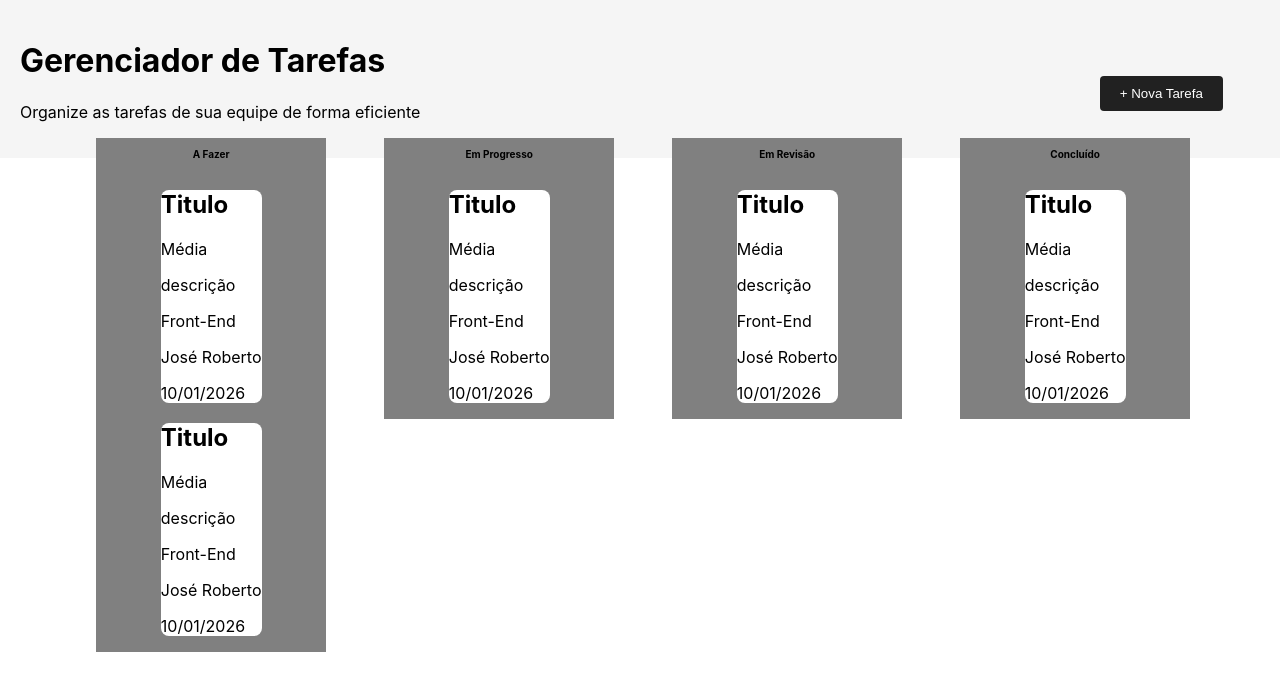
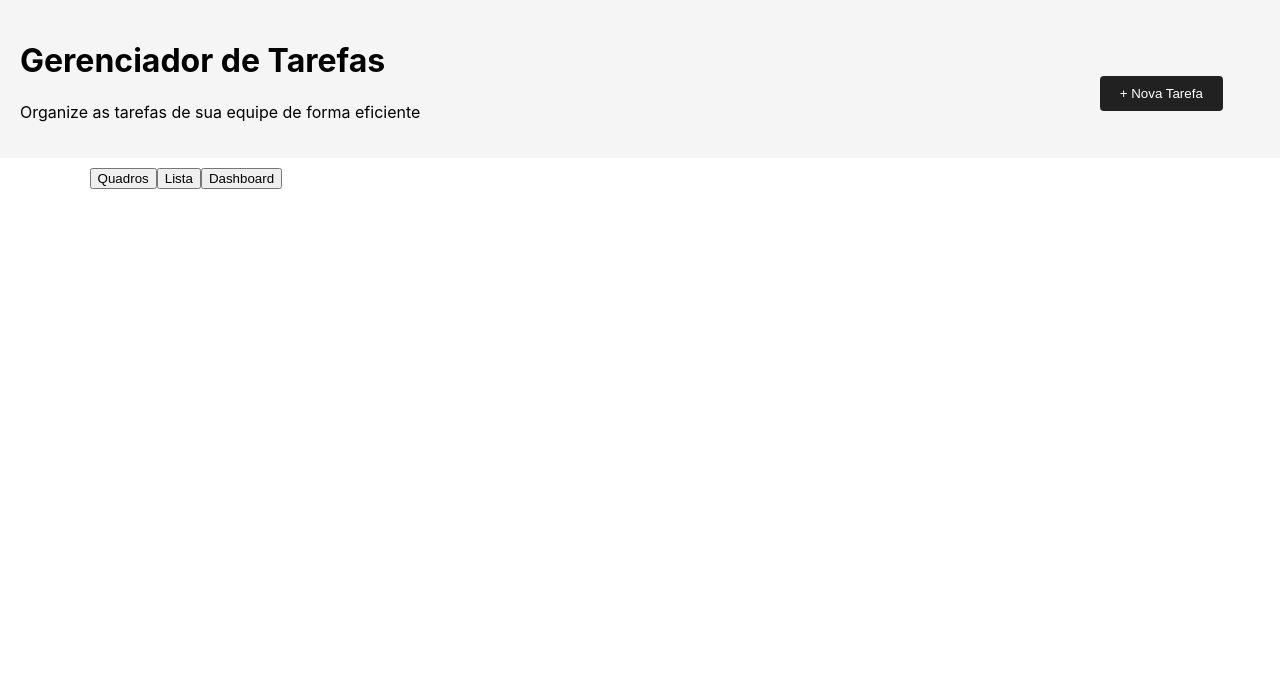
Before and after one commit to robertoHenriq/Gerenciador-de-Tarefas-Interativos, a React (Create React App) app: page / in a window 1280 px wide. Shown: the top 690 px of the page. Built offline with nearby package versions, Linux system fonts and the light colour scheme.

Commit message:
Refazendo os objetos como tarefa, quadros, etc, Foi reemplatado uma nova estrura de adc de tarefa

```diff
--- a/src/App.js
+++ b/src/App.js
@@ -1,42 +1,26 @@
 import Botao from './componentes/BotaoDeTrocaDeFuncao/Botao';
-import PainelDeTarefas from './componentes/PainelTarefas/PainelDeTarefas';
 import ListaDeTarefas from './componentes/ListaDeTarefas/ListaDeTarefas';
 import Cabecalho from './componentes/Cabecalho/Cabecalho';
 import React, { useState } from 'react';
 import Dashboard from './componentes/DashBoard/DashBoard';
 import Formulario from './componentes/Formulario/Formulario';
+import Tarefa from './componentes/Tarefa/Tarefa';
 
 const App = () => {
-  const [view, setView] = useState('painel');
+  const [view, setView] = useState('lista')
+  const [Tarefas, setTarefa] = useState([])
 
-  const [task, setTask] = useState([]);
-
-  const [isModalOpen, setIsModalOpen] = useState(false);
-
-  const handleAddTask = (newTask) => {
-    const newId = task.leght +1;
-    const taskWithId = { id: newId, ...newTask};
-
-    setTask([...task, taskWithId]);
-    setIsModalOpen(false);
-  };
+  const aoNovaTarefaAdicionada = (Tarefa) => {
+     debugger
+     setTarefa([...Tarefas, Tarefa])
+  }
 
   return (
     <div>
-      <Cabecalho
-                onChangeView={setView}
-                onOpenModal={() => setIsModalOpen(true)} // Prop para o botão no cabeçalho
-            />
-
-            {/* Renderização condicional do Formulário como Modal */}
-            {isModalOpen && (
-                <Formulario
-                    onclose={() => setIsModalOpen(false)}
-                    onAddTask={handleAddTask} // Passa a função de adição de tarefas
-                />
-            )}
-      {view === 'painel' && <PainelDeTarefas task={task}/>}
-      {view === 'lista' && <ListaDeTarefas task={task}/>}
+      <Cabecalho onChangeView={setView} onClick='CadastrarTarefa' />
+      <Botao onChangeView={setView} />
+      {view === 'CadastrarTarefa' && <Formulario aoTarefaCadastrada={Tarefa => aoNovaTarefaAdicionada(Tarefa)} />}
+      {view === 'lista' && (tarefa => <ListaDeTarefas titulo={tarefa.titulo} tarefas={Tarefas.filter(tarefa => tarefa.ListaDeTarefas === ListaDeTarefas.titulo)} />)}
       {view === 'dashboard' && <Dashboard />}
     </div>
   );
--- a/src/componentes/Cabecalho/Cabecalho.js
+++ b/src/componentes/Cabecalho/Cabecalho.js
@@ -1,14 +1,19 @@
 import './Cabecalho.css';
+import Formulario from '../Formulario/Formulario';
 
-function Cabecalho({ onChangeView, onOpenModal}) {
+function Cabecalho({ onChangeView}) {
   return (
     <header className="cabecalho">
       <h1>Gerenciador de Tarefas</h1>
       <p>Organize as tarefas  de sua equipe de forma eficiente</p>
 
       <button
-      onClick={onOpenModal}
-      className='botaoNovaTarefa'>+ Nova Tarefa</button>
+      onClick={() => onChangeView('CadastrarTarefa')}
+
+
+      className='botaoNovaTarefa'>+ Nova Tarefa
+
+      </button>
     </header>
   );
 }
--- /dev/null
+++ b/src/componentes/CampoTexto/CampoTexto.js
@@ -0,0 +1,17 @@
+const CampoTexto = ({ aoAlterando, valor, placeholder,obrigatorio }) => {
+
+    const placeholderModificada = `${placeholder}...`
+
+    const aoDigitado = (evento) => {
+        aoAlterando(evento.target.value)
+    }
+
+    return (
+        <div className="campo-texto">
+
+            <input required={obrigatorio} placeholder={placeholderModificada} onChange={aoDigitado} value={valor}/>
+
+        </div>
+    );
+    }
+    export default CampoTexto;
--- a/src/componentes/Formulario/Formulario.js
+++ b/src/componentes/Formulario/Formulario.js
@@ -1,76 +1,47 @@
-import React, { useState} from "react";
+import CampoTexto from "../CampoTexto/CampoTexto";
+import { useState } from "react";
 
-const Formulario = ({ onclose, onAddTask}) => {
+const Formulario = ({ aoTarefaCadastrada }) => {
 
-    const [ dadosFormulario, setDadosFormulario ] = useState({
-        titulo: '',
-        descricao: '',
-        prioridade: 'Baixa',
-        time: 'Front-End',
-        colaborador: 'José Roberto',
-        data: '10/01/2026'
-  });
+    const [titulo, setTitulo] = useState('')
+    const [prioridade, setPrioridade] = useState('')
+    const [descricao, setDescricao] = useState('')
+    const [time, setTime] = useState('')
+    const [responsavel, setResponsavel] = useState('')
+    const [limite, setLimite] = useState('')
 
-  const handleChange = (e) =>{
-    const {name, value} =e.target;
-    setDadosFormulario(prevData => ({
-        ...prevData,
-        [name]: value,
-    }));
-  };
+    const aoSalvar = (evento) => {
+        evento.preventDefault()
+        aoTarefaCadastrada({
+            titulo,
+            prioridade,
+            descricao,
+            time,
+            responsavel,
+            limite
+        })
+        setTitulo('')
+        setPrioridade('')
+        setDescricao('')
+        setTime('')
+        setResponsavel('')
+        setLimite('')
+    }
 
-  //Metódo para enviar o formulário se a página atualizar- Feito por IA
-  const handleSubmit = (e) =>{
-    e.preventDefault();
-
-    ondAddTask(dadosFormulario);
-
-    onclose();
-  }
 
     return (
-        <div className="overlay" onClick={onclose}>
-            <div className="modal" onClick={e => e.stopPropagation()}>
-            <h2>Formulario</h2>
-            </div>
-            <form onSubmit={handleSubmit}>
-                <label>Título:</label>
-                <input type="text"
-                       name="titulo"
-                       value={dadosFormulario.titulo}
-                       onChange={handleChange}
-                 />
+        <section className="formulario">
+            <form onSubmit={aoSalvar}>
+                <CampoTexto
+                obrigatorio={true}
+                label="Titulo"
+                placeholder={'Digite o titulo da tarefa'}
+                valor={titulo}
+                aoAlterando={valor => setTitulo(valor)}
+                />
 
-                <label>Descrição:</label>
-                <textarea name="descricao">
-                          value={dadosFormulario.descricao}
-                          onChange={handleChange}
-                </textarea>
-
-                <label>Prioridade:</label>
-                <select name="prioridade"
-                        value={dadosFormulario.prioridade}
-                        onChange={handleChange}
-                >
-                    <option>Baixa</option>
-                    <option>Média</option>
-                    <option>Alta</option>
-                </select>
-
-                <label>Time:</label>
-                <select name="time"
-                        value={dadosFormulario.time}
-                        onChange={handleChange}
-
-                >
-                    <option>Front-End</option>
-                    <option>Back-End</option>
-                    <option>Design</option>
-                    <option>Website</option>
-                </select>
-                <button type="submit">Adicionar Tarefa</button>
             </form>
-        </div>
+        </section>
     );
-}
-export default Formulario;
+    }
+    export default Formulario;
--- a/src/componentes/ListaDeTarefas/ListaDeTarefas.js
+++ b/src/componentes/ListaDeTarefas/ListaDeTarefas.js
@@ -1,11 +1,16 @@
-import Tarefa from "../Tarefas/Tarefa";
+import Tarefa from "../Tarefa/Tarefa";
 
-const ListaDeTarefas = () => {
+const ListaDeTarefas = ({ tarefas, titulo }) => {
   return (
-    <div className="TarefasDeLista">
-      <p>Todas as Tarefas</p>
-      <Tarefa />
-    </div>
-  );
+
+      (tarefas.length > 0) ? <section>
+                                <h3>{titulo}</h3>
+                                <div className='colaboradores'>
+                                    {tarefas.map( Tarefa => <Tarefa key={Tarefa.titulo} titulo={Tarefa.titulo} /> )}
+                                </div>
+                            </section>
+    :''
+
+  )
 }
 export default ListaDeTarefas;
--- a/src/componentes/PainelTarefas/PainelDeTarefas.css
+++ /dev/null
@@ -1,32 +0,0 @@
-.painelDeTarefas {
-  padding: 0px;
-  border-radius: 8px;
-  margin: 0 auto;
-  width: 90%; /* Define uma largura máxima para o bloco, ex: 90% */
-  max-width: 1200px;
-  margin-top: -60px;
-  margin-left: 3%;
-  margin-left: 3;
-}
-
-.coluna1, .coluna2, .coluna3, .coluna4 {
-  background-color: gray;
-  width: 20%;
-  float: left;
-  margin-left: 5%;
-  display: flex;
-  flex-direction: column;
-  align-items: center;
-  position: relative;
-}
-
-.tarefa{
-    border-radius: 8px;
-    margin-bottom: 10px;
-}
-
-.status {
-    font-size: 10px;
-    font-weight: bold;
-    padding: auto;
-}
--- a/src/componentes/PainelTarefas/PainelDeTarefas.js
+++ /dev/null
@@ -1,38 +0,0 @@
-import './PainelDeTarefas.css';
-import Tarefa from "../Tarefas/Tarefa";
-
-const PainelDeTarefas = () => {
-    return(
-
-        <main className="painelDeTarefas">
-        <section className="coluna1">
-                <p className='status'>A Fazer</p>
-                <div className="Tarefa">
-                <Tarefa />
-                <Tarefa />
-                </div>
-        </section>
-        <section className="coluna2">
-                <p className='status'>Em Progresso</p>
-                <div className="Tarefa">
-                <Tarefa />
-                </div>
-        </section>
-        <section className="coluna3">
-            <p className='status'>Em Revisão</p>
-            <div className="Tarefa">
-                <Tarefa />
-                </div>
-        </section>
-        <section className="coluna4">
-            <p className='status'>Concluído</p>
-            <div className="Tarefa">
-                <Tarefa />
-                </div>
-        </section>
-       </main>
-
-    );
-
-}
-export default PainelDeTarefas;
--- /dev/null
+++ b/src/componentes/Tarefa/Tarefa.js
@@ -0,0 +1,11 @@
+const Tarefa = ({Titulo, prioridade, descricao, time, responsavel, limite }) =>{
+
+    return(
+        <div>
+            <h2>Tarefa{Titulo}</h2>
+        </div>
+
+    )
+}
+
+export default Tarefa
--- a/src/componentes/Tarefas/Tarefa.css
+++ /dev/null
@@ -1,6 +0,0 @@
-.tarefa{
-    background-color: white;
-    max-width: 170px;
-    max-height: 450px;
-    display: block;
-}
--- a/src/componentes/Tarefas/Tarefa.js
+++ /dev/null
@@ -1,34 +0,0 @@
-import './Tarefa.css';
-
-const Tarefa = ({ titulo, descricao, prioridade,time, colaborador, data }) => {
-
-  return (
-
-    <main className="tarefa">
-
-    <div className="titulo">
-      <h2>Titulo</h2>
-      <div className="Prioridade">
-      <p>Média</p>
-      </div>
-    </div>
-
-
-    <div className="descricao">
-      <p>descrição</p>
-    </div>
-
-
-    <div className="dadosTarefa">
-      <p>Front-End</p>
-      <p>José Roberto</p>
-      <p>10/01/2026</p>
-    </div>
-
-
-  </main>
-
-  );
-}
-
-export default Tarefa;
```
Also changed, not shown: src/componentes/Formulario/Formulario.css (deleted, +0 -33 lines), src/componentes/Tarefa/Tarefa.css (added).
